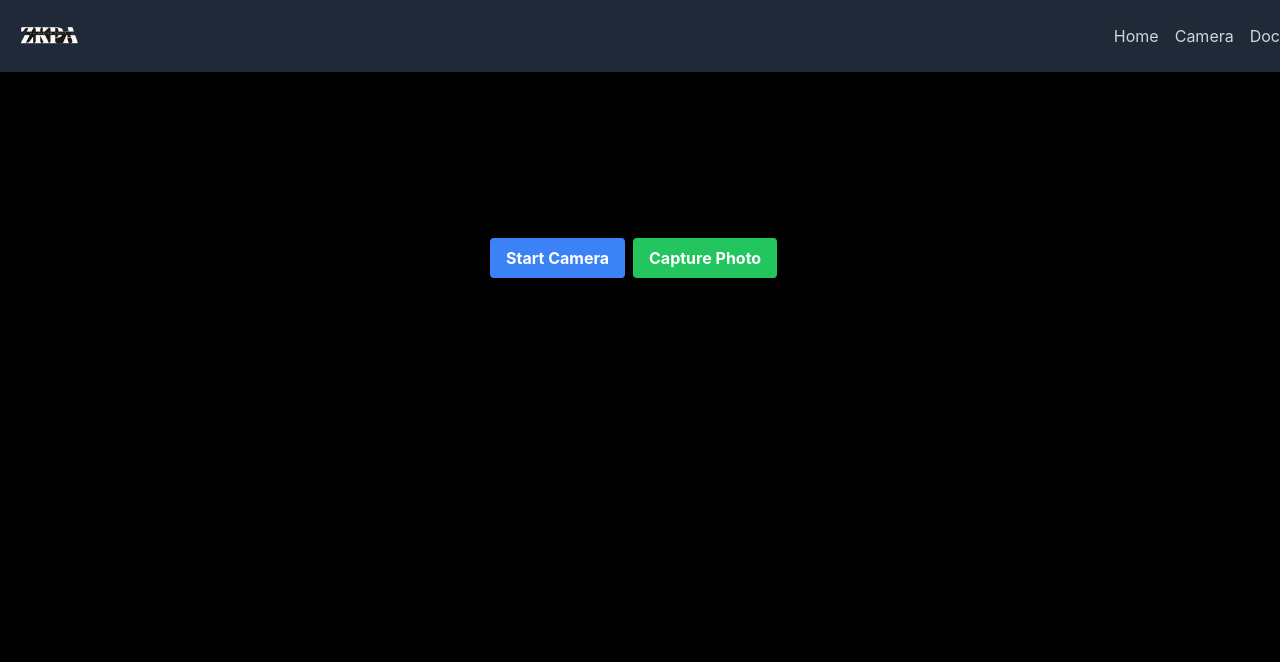
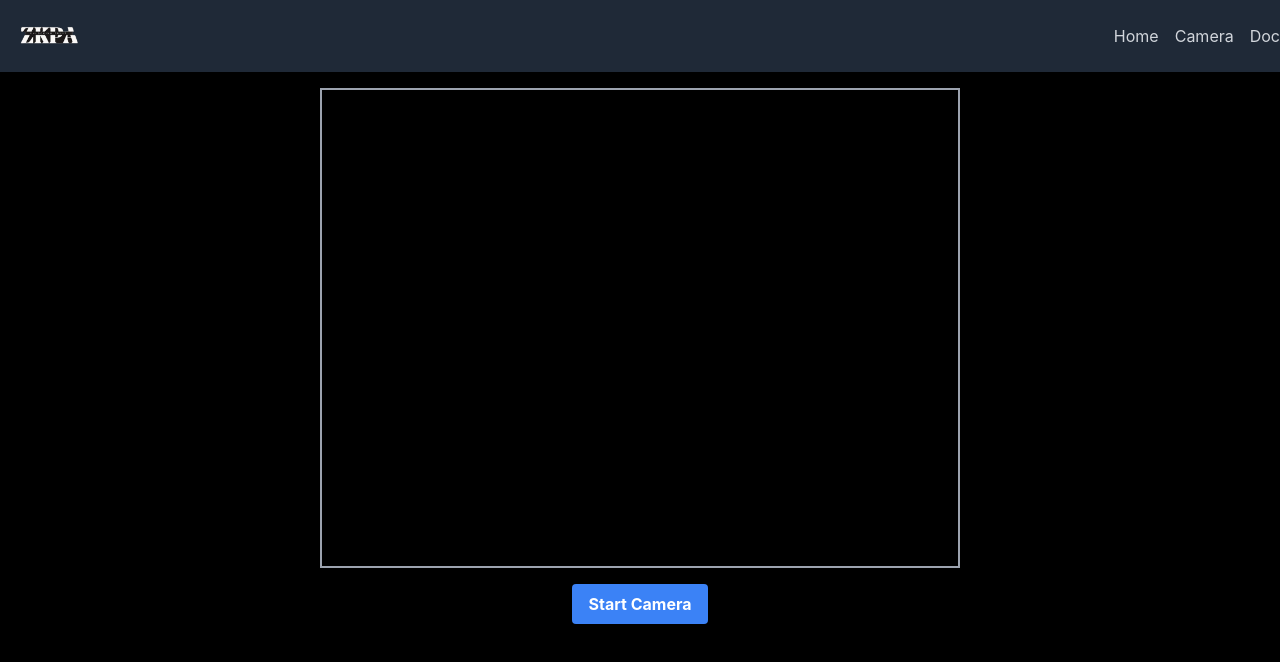
Before and after one commit to ToxicPine/zkpa, a React (Create React App) app: page /camera in a window 1280 px wide. Shown: the top 662 px of the page. Built offline with nearby package versions, Linux system fonts and the light colour scheme.

Commit message:
feat: add loading and success modals

```diff
--- a/package.json
+++ b/package.json
@@ -14,6 +14,7 @@
     "@testing-library/user-event": "^13.5.0",
     "axios": "^1.6.8",
     "blake3": "^2.1.4",
+    "file-saver": "^2.0.5",
     "js-confetti": "^0.12.0",
     "react": "^18.2.0",
     "react-dom": "^18.2.0",
@@ -21,6 +22,7 @@
     "react-icons": "^5.0.1",
     "react-router-dom": "^6.22.3",
     "react-scripts": "5.0.1",
+    "react-toastify": "^10.0.5",
     "web-vitals": "^2.1.4"
   },
   "scripts": {
@@ -50,7 +52,6 @@
   "devDependencies": {
     "@babel/plugin-proposal-private-property-in-object": "^7.21.11",
     "customize-cra": "^1.0.0",
-    "react-app-rewired": "^2.2.1",
     "tailwindcss": "^3.4.1"
   }
 }
--- a/src/components/Modal.js
+++ b/src/components/Modal.js
@@ -1,3 +1,5 @@
+import React from "react";
+
 export const SuccessDialog = ({ open, onClose, title, message }) => {
   if (!open) return null;
 
--- a/src/pages/Camera.js
+++ b/src/pages/Camera.js
@@ -1,11 +1,18 @@
 import React, { useRef, useState, useEffect } from 'react';
+import { saveAs } from 'file-saver';
+import { ToastContainer, toast } from 'react-toastify';
+import 'react-toastify/dist/ReactToastify.css';
+import { SuccessDialog, WaitDialog } from '../components/Modal';
 
 const Camera = () => {
   const videoRef = useRef(null);
   const canvasRef = useRef(null);
-  const [capturedImageDataUrl, setCapturedImageDataUrl] = useState(null);
   const [isCameraRunning, setIsCameraRunning] = useState(false);
-  const [stream, setStream] = useState(null); // To keep track of the media stream
+  const [stream, setStream] = useState(null);
+  const [isImageCaptured, setIsImageCaptured] = useState(false);
+  const [isWaitOpen, setIsWaitOpen] = useState(false);
+  // const [isSuccessOpen, setIsSuccessOpen] = useState(false);
+  const [witnessData, setWitnessData] = useState({});
 
   useEffect(() => {
     return () => {
@@ -24,6 +31,7 @@ const Camera = () => {
             videoRef.current.srcObject = stream;
             videoRef.current.play();
             setIsCameraRunning(true);
+            setIsImageCaptured(false);
           })
           .catch(err => {
             console.error("Error accessing the camera", err);
@@ -33,33 +41,85 @@ const Camera = () => {
       if (stream) {
         stream.getTracks().forEach(track => track.stop());
         setIsCameraRunning(false);
+        setIsImageCaptured(false);
       }
     }
   };
 
-  const capturePhoto = () => {
+  const capturePhoto = async () => {
+    setIsImageCaptured(true);
+    setIsWaitOpen(true);
+
+    if (stream) {
+      stream.getTracks().forEach(track => track.stop());
+      setIsCameraRunning(false);
+    }
+
     const context = canvasRef.current.getContext('2d');
     context.drawImage(videoRef.current, 0, 0, canvasRef.current.width, canvasRef.current.height);
-    const imageDataUrl = canvasRef.current.toDataURL('image/png');
-    setCapturedImageDataUrl(imageDataUrl);
+    canvasRef.current.toBlob(async (blob) => {
+      const formData = new FormData();
+      formData.append('image', blob, 'image.png');
+
+      try {
+        const response = await fetch('/get_witness', {
+          method: 'POST',
+          body: formData
+        });
+
+        if (response.ok) {
+          console.log('Witness data fetched successfully');
+        } else {
+          console.error('Error sending image');
+        }
+
+        const data = await response.json();
+        setWitnessData(data);
+        setIsWaitOpen(false);
+      } catch (error) {
+        console.error('Error sending image:', error);
+        setIsWaitOpen(false);
+        toast.error("Something wrong during fetching witness data of image")
+      }
+    }, 'image/png');
   };
+
+
+  const downloadImage = () => {
+    const context = canvasRef.current.getContext('2d');
+    context.drawImage(videoRef.current, 0, 0, canvasRef.current.width, canvasRef.current.height);
+    canvasRef.current.toBlob(blob => {
+      saveAs(blob, "web-image.png");
+      toast.success("Image captured successfully! You can download.");
+    }, 'image/png');
+  }
 
   return (
     <div className="text-white p-4 flex flex-col items-center">
-      <div className="mb-4">
-        <video ref={videoRef} className="max-w-full"></video>
-        <button onClick={toggleCamera} className="bg-blue-500 hover:bg-blue-700 text-white font-bold py-2 px-4 rounded mr-2">
-          {isCameraRunning ? 'Stop Camera' : 'Start Camera'}
-        </button>
-        <button onClick={capturePhoto} className="bg-green-500 hover:bg-green-700 text-white font-bold py-2 px-4 rounded">Capture Photo</button>
+      <ToastContainer position="bottom-right" />
+      {/* <SuccessDialog open={isSuccessOpen} onClose={() => { setIsSuccessOpen(false) }} title={'Success'} message={'You can download the signatured image now.'} /> */}
+      <WaitDialog open={isWaitOpen} onClose={() => setIsWaitOpen(false)} />
+      <div className="bg-gray-200 border-2 border-gray-400 max-w-full" style={{ width: '640px', height: '480px', backgroundColor: 'black' }}>
+        <video ref={videoRef} className="max-w-full" style={{ display: isImageCaptured ? 'none' : 'block' }}></video>
+        <canvas ref={canvasRef} className={`max-w-full ${!isImageCaptured ? 'bg-gray-300' : ''}`} width="640" height="480" style={{ display: isImageCaptured ? 'block' : 'none' }}></canvas>
       </div>
-      {capturedImageDataUrl && (
-        <div className="text-center">
-          <h3 className="text-xl mb-2">Captured Image:</h3>
-          <img src={capturedImageDataUrl} alt="Captured" className="max-w-full" />
-        </div>
-      )}
-      <canvas ref={canvasRef} className="hidden" width="640" height="480"></canvas>
+      <div className="flex justify-center mt-4">
+        {!isImageCaptured && (
+          <button onClick={toggleCamera} className="bg-blue-500 hover:bg-blue-700 text-white font-bold py-2 px-4 rounded">
+            {isCameraRunning ? 'Stop Camera' : 'Start Camera'}
+          </button>
+        )}
+        {isCameraRunning && !isImageCaptured && (
+          <button onClick={capturePhoto} className="bg-green-500 hover:bg-green-700 text-white font-bold py-2 px-4 rounded ml-2">
+            Capture Photo
+          </button>
+        )}
+        {isImageCaptured && (
+          <button onClick={toggleCamera} className="bg-blue-500 hover:bg-blue-700 text-white font-bold py-2 px-4 rounded">
+            Retake Photo
+          </button>
+        )}
+      </div>
     </div>
   );
 };
```
Also changed, not shown: 1 other file (tests, documents, lock files or other folders).
